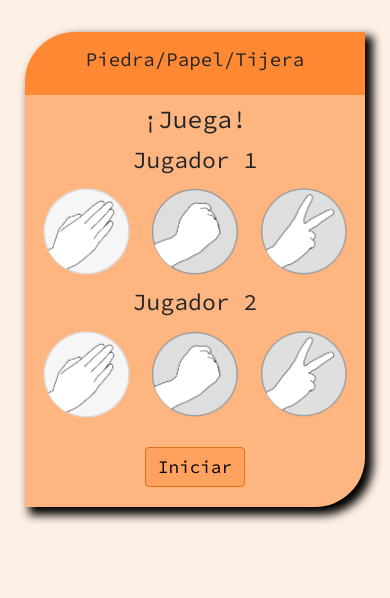
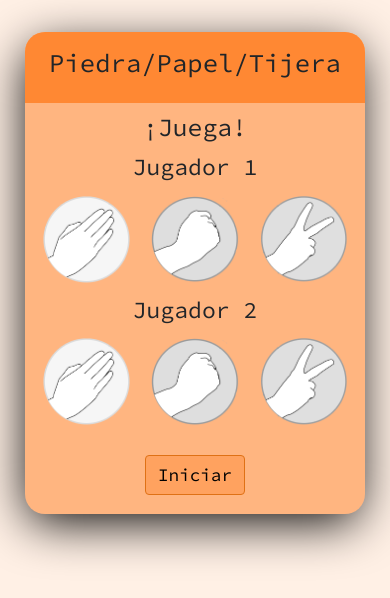
Before and after one commit to gitfrandu4/rps-js, a plain HTML site: page index.html in a window 390 px wide. Drawn offline with nearby package versions, Linux system fonts and the light colour scheme.

Commit message:
minor changes in css

```diff
--- a/rps.css
+++ b/rps.css
@@ -5,12 +5,13 @@
  */
 
 @import url("https://fonts.googleapis.com/css2?family=Source+Code+Pro:wght@300;400&display=swap");
+
 body {
   font-family: "Source Code Pro", monospace !important;
   display: flex;
-  /* height: 100vh; */
-  min-width: 320px;
-  flex-direction: column;
+  /* height: 100%; */
+  min-width: 360px;
+  /* flex-direction: column; */
   justify-content: center;
   align-items: center;
   padding: 1em;
@@ -39,8 +40,9 @@ img {
   display: flex;
   flex-wrap: wrap;
   padding: 0 0 0 0;
-  border-radius: 50px 0 50px;
+  border-radius: 20px;
   box-shadow: 6px 6px 10px 2px rgb(0, 0, 0);
+  box-shadow: -2px 12px 50px -5px #000;
 }
 
 .game-title {
@@ -48,12 +50,12 @@ img {
   text-align: center;
   padding: 1em 0 1em 0;
   background-color: #ff8833;
-  border-radius: 50px 0 0 0;
+  border-radius: 20px 20px 0 0;
 }
 
-.game-title > h1 {
+/* .game-title > h1 {
   font-size: 2em !important;
-}
+} */
 
 #game-info {
   width: 100%;
@@ -167,7 +169,7 @@ img {
   /* background-color: #33aaff; */
   background-color: #3958db;
   font-size: 1.2em;
-  border-radius: 0 0 50px;
+  border-radius: 0 0 20px 20px;
 }
 
 .table {
@@ -211,7 +213,7 @@ img {
   }
 
   .game-zone {
-    width: 100%;
+    width: 50%;
     padding: 0.2em;
   }
 
@@ -219,9 +221,9 @@ img {
     font-size: 1.1em !important;
   }
 
-  .game-title > h1 {
+  /* .game-title > h1 {
     font-size: 1.5em !important;
-  }
+  } */
 }
 
 @media (max-width: 540px) {
@@ -232,12 +234,17 @@ img {
     }
 
     .game-title > h1 {
-        font-size: 1.2em !important;
+        font-size: 1.6em !important;
     }
 
     .game {
         width: 95%;
     }
+
+    .game-zone {
+        width: 100%;
+        padding: 0.2em;
+      }
 }
 
 /**
```
